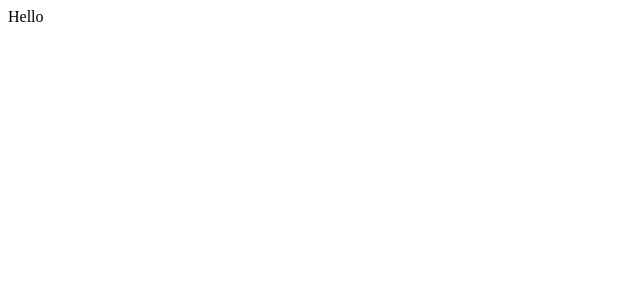
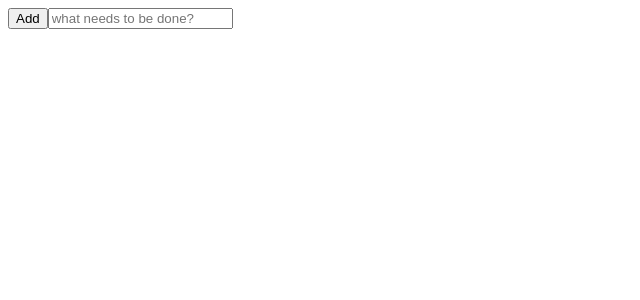
Before and after one commit to ritamcastro/todo-tdd-and-a11y, a React (Vite) app in the folder frontend/: page / in a window 1280 px wide. Shown: the top 300 px of the page, without its empty margins (0-640 px from the left). Built offline with nearby package versions, Linux system fonts and the light colour scheme.

Commit message:
✅  Add a ToDo

```diff
--- a/frontend/src/main.tsx
+++ b/frontend/src/main.tsx
@@ -1,10 +1,29 @@
-import { StrictMode } from 'react'
+import { StrictMode, useState } from 'react'
 import { createRoot } from 'react-dom/client'
 
 const rootContainer: Element | DocumentFragment | null = document.getElementById('root')
 
 const ToDo = () => {
-  return <div>Hello</div>
+  const [newItem, setNewItem] = useState<string>('')
+  const [todos, setTodos] = useState<string[]>([])
+
+  const addToDo = () => {
+    setTodos([...todos, newItem])
+  }
+
+  return (
+    <div>
+      <button onClick={addToDo}>Add</button>
+      <input
+        placeholder="what needs to be done?"
+        value={newItem}
+        onChange={e => setNewItem(e.target.value)}
+      />
+      {todos.map(item => (
+        <div>{item}</div>
+      ))}
+    </div>
+  )
 }
 
 if (rootContainer) {
```
